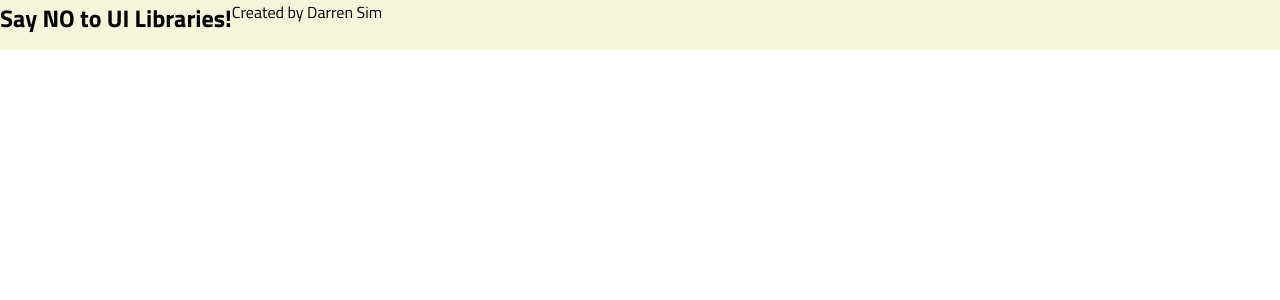
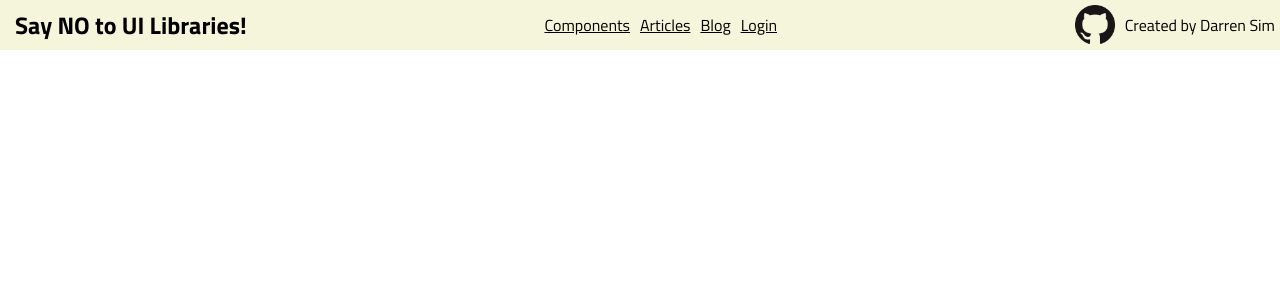
Before and after one commit to Kalsyc/SayNoToUILibraries, a Svelte app: page / in a window 1280 px wide. Shown: the top 300 px of the page. Built offline with nearby package versions, Linux system fonts and the light colour scheme.

Commit message:
Write in page header

```diff
--- a/src/Components/PageHeader.svelte
+++ b/src/Components/PageHeader.svelte
@@ -3,22 +3,122 @@
 
 <div class="wrapper">
   <div class="title-text">Say NO to UI Libraries!</div>
+  <div class="nav-wrapper">
+    <span><a href="/components">Components</a></span>
+    <span><a href="/articles">Articles</a></span>
+    <span><a href="/blog">Blog</a></span>
+    <span><a href="/login">Login</a></span>
+  </div>
   <div class="credits-div">
+    <a href="https://github.com/Kalsyc/SayNoToUILibraries">
+      <img src="./images/github-logo.png" alt="" />
+    </a>
     <span>Created by Darren Sim</span>
   </div>
 </div>
+<!-- Mobile View -->
+<div class="m-nav-wrapper">
+  <span><a href="https://github.com/Kalsyc/SayNoToUILibraries">GitHub Repo</a></span>
+  <span><a href="/components">Components</a></span>
+  <span><a href="/articles">Articles</a></span>
+  <span><a href="/blog">Blog</a></span>
+  <span><a href="/login">Login</a></span>
+</div>
 
 <style>
+  a {
+    height: 40px;
+  }
+  img {
+    height: inherit;
+    margin: auto 10px;
+  }
+  img:hover {
+    opacity: 50%;
+  }
+
+  .nav-wrapper {
+    display: none;
+  }
+
+  .m-nav-wrapper {
+    height: 25px;
+    display: flex;
+    flex-direction: row;
+    background-color: beige;
+    overflow-x: scroll;
+    overflow-y: hidden;
+  }
+
+  ::-webkit-scrollbar {
+    display: none;
+  }
+
+  .m-nav-wrapper span a,
+  .m-nav-wrapper span a:visited {
+    text-decoration: underline;
+    color: black;
+    margin: 0 5px;
+    white-space: nowrap;
+  }
+
   .wrapper {
     height: 50px;
     display: flex;
     flex-direction: row;
+    justify-content: space-between;
+    align-items: center;
     background-color: beige;
+    padding: 0 5px;
   }
 
   .title-text {
+    padding: 0 5px;
     font-family: Titillium Web;
     font-weight: 700;
-    font-size: 24px;
+    font-size: 16px;
+    line-height: 16px;
+  }
+
+  .credits-div {
+    display: none;
+  }
+
+  @media screen and (min-width: 768px) {
+    .m-nav-wrapper {
+      display: none;
+    }
+
+    .nav-wrapper {
+      display: flex;
+      flex-direction: row;
+      justify-content: center;
+      align-items: center;
+    }
+
+    .nav-wrapper span a,
+    .nav-wrapper span a:visited {
+      text-decoration: underline;
+      color: black;
+      margin: 0 5px;
+      white-space: nowrap;
+    }
+
+    .credits-div {
+      display: flex;
+      flex-direction: row;
+      align-items: center;
+      justify-content: center;
+      font-size: 16px;
+      line-height: 16px;
+    }
+
+    .title-text {
+      padding: 0 10px;
+      font-family: Titillium Web;
+      font-weight: 700;
+      font-size: 24px;
+      line-height: 24px;
+    }
   }
 </style>
```
Also changed, not shown: public/images/github-logo.png (added), public/images/linkedin-logo.png (added).
